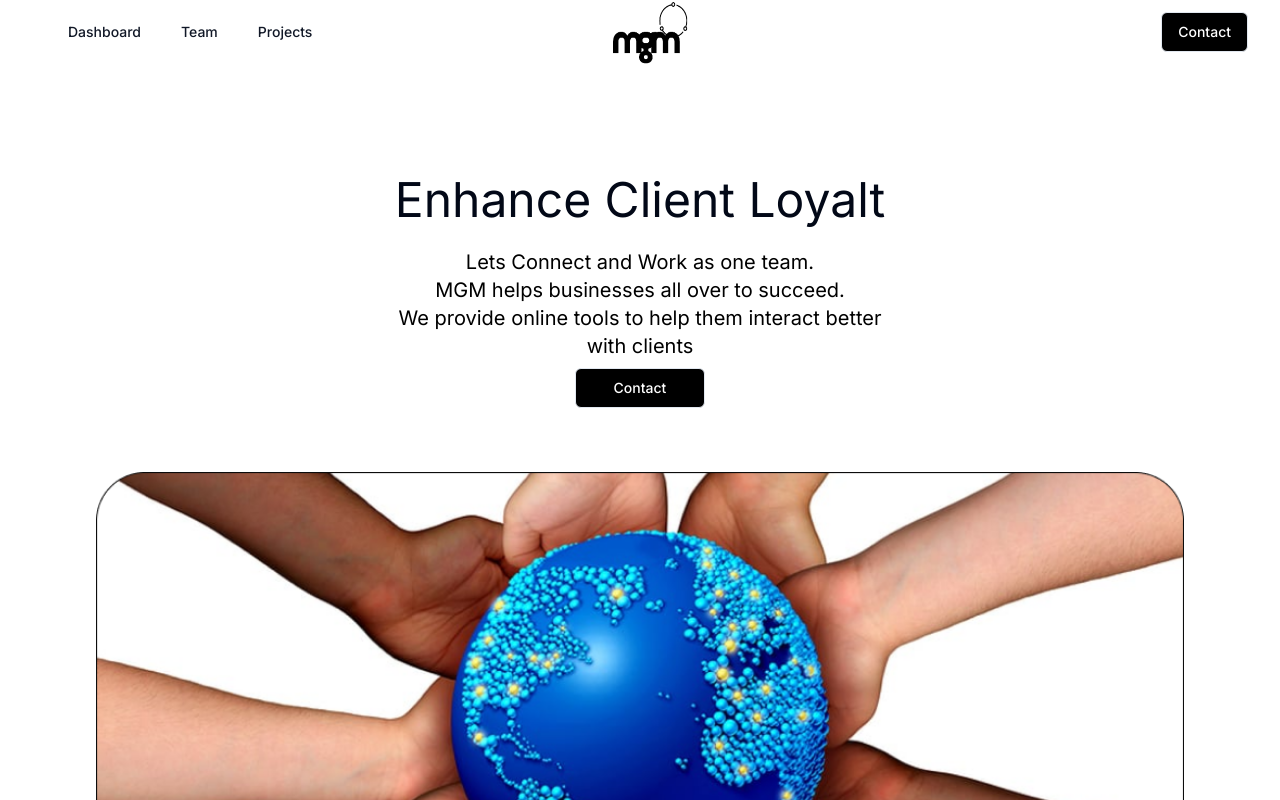
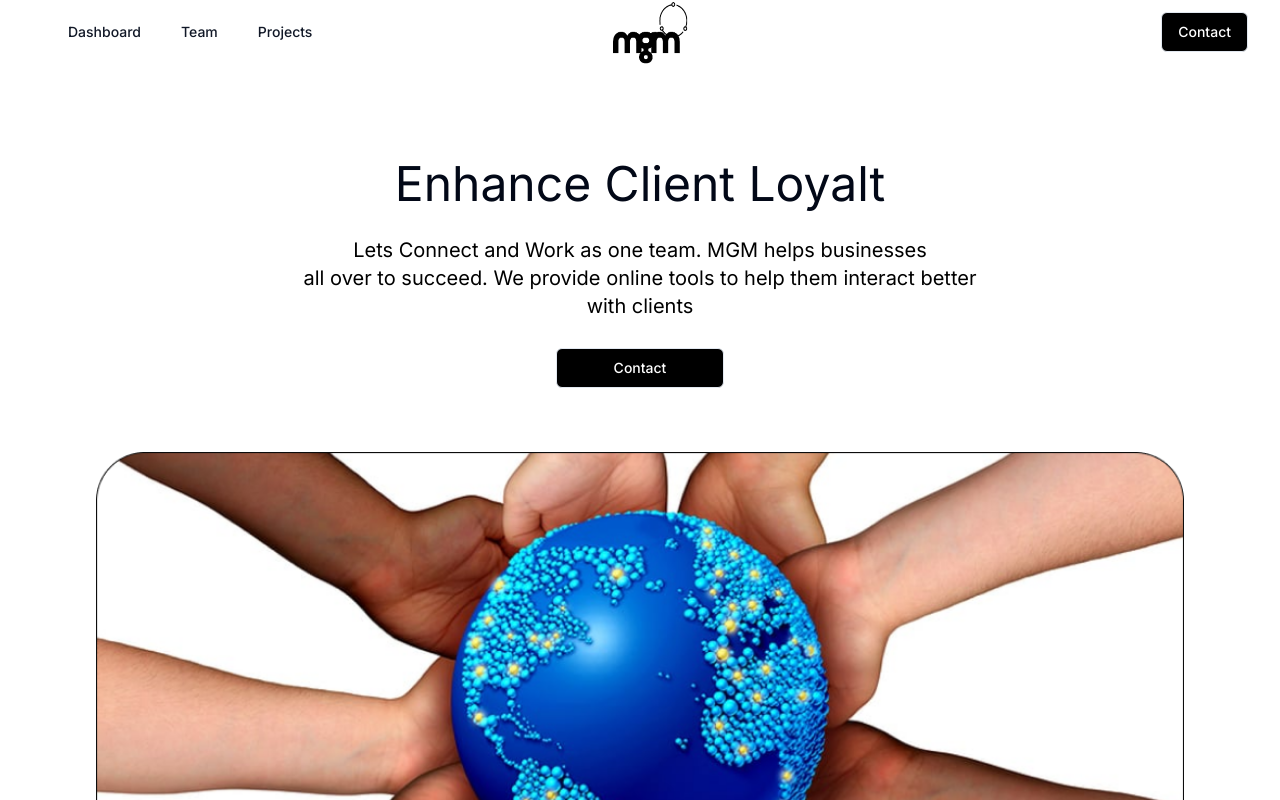
Before and after one commit to MukelaniGumaMashoba/mgm-group, a Next.js app: page / in a window 1280 px wide. Shown: the top 800 px of the page. Built offline with nearby package versions, Linux system fonts and the light colour scheme.

Commit message:
last last

```diff
--- a/src/app/page.tsx
+++ b/src/app/page.tsx
@@ -122,15 +122,15 @@ export default function Home() {
 
       {/* <main className="flex min-h-screen flex-col items-center justify-between bg-gradient-to-b from-[black] to-[#15162c] p-24 text-white"> */}
       <main className="mx-auto flex min-h-screen max-w-7xl flex-col items-center justify-between gap-6 bg-white p-24">
-        <div className="flex flex-col items-center justify-between gap-2">
-          <div className="justify-items-center rounded-md p-4">
+        <div className="flex flex-col items-center justify-between gap-7">
+          <div className="justify-items-center rounded-md">
             <h4 className="text-center text-2xl md:text-5xl">
               Enhance Client Loyalt
             </h4>
           </div>
           <p className="text-center text-black md:text-xl">
             Lets Connect and Work as one team.
-            <br /> MGM helps businesses all over to succeed. <br /> We provide
+            MGM helps businesses<br /> all over to succeed. We provide
             online tools to help them interact better
             <br />
             <span className="text-center"> with clients</span>
```
